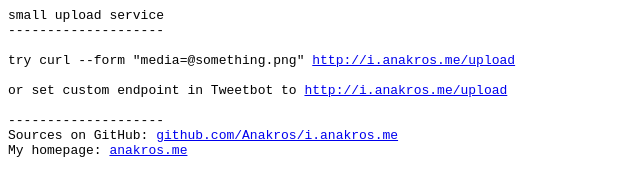
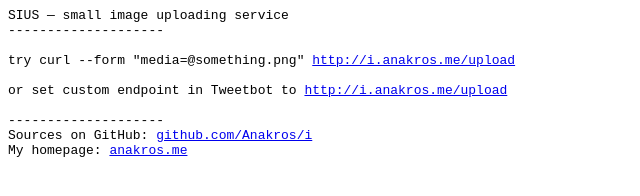
Before and after one commit to AlexKMDev/i, a plain HTML site: page public/index.html in a window 1280 px wide. Shown: the whole page, without its empty margins (0-640 px from the left). Drawn offline with Linux system fonts and the light colour scheme.

Commit message:
update description

```diff
--- a/public/index.html
+++ b/public/index.html
@@ -1,5 +1,5 @@
 <pre>
-small upload service
+SIUS — small image uploading service
 --------------------
 
 try curl --form "media=@something.png" <a href="http://i.anakros.me/upload">http://i.anakros.me/upload</a>
@@ -7,7 +7,7 @@ try curl --form "media=@something.png" <a href="http://i.anakros.me/upload">http
 or set custom endpoint in Tweetbot to <a href="http://i.anakros.me/upload">http://i.anakros.me/upload</a>
 
 --------------------
-Sources on GitHub: <a href="https://github.com/Anakros/i.anakros.me" target="_blank">github.com/Anakros/i.anakros.me</a>
+Sources on GitHub: <a href="https://github.com/Anakros/i" target="_blank">github.com/Anakros/i</a>
 My homepage: <a href="http://anakros.me" target="_blank">anakros.me</a>
 
 </pre>
```
Also changed, not shown: 1 other file.
